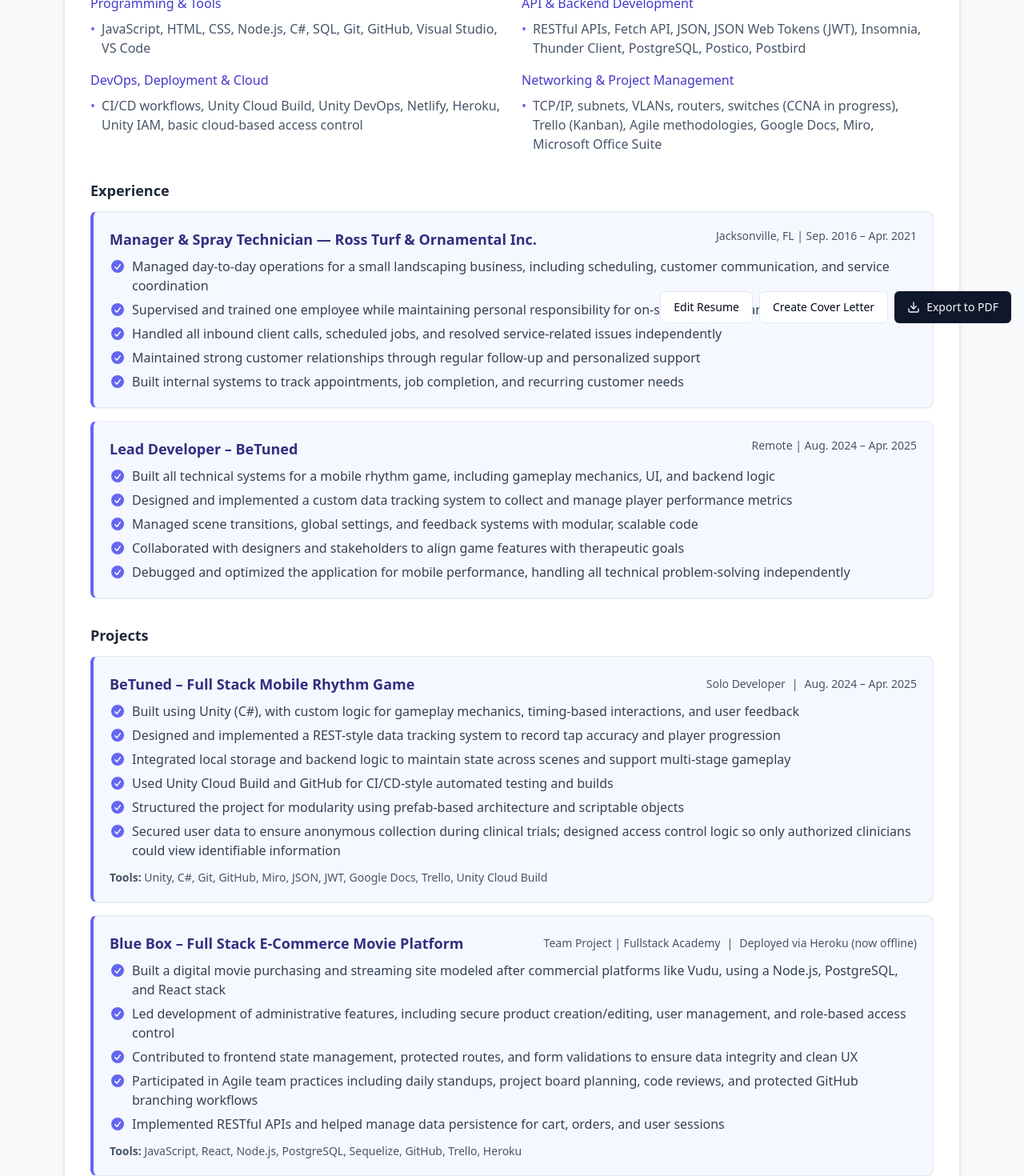
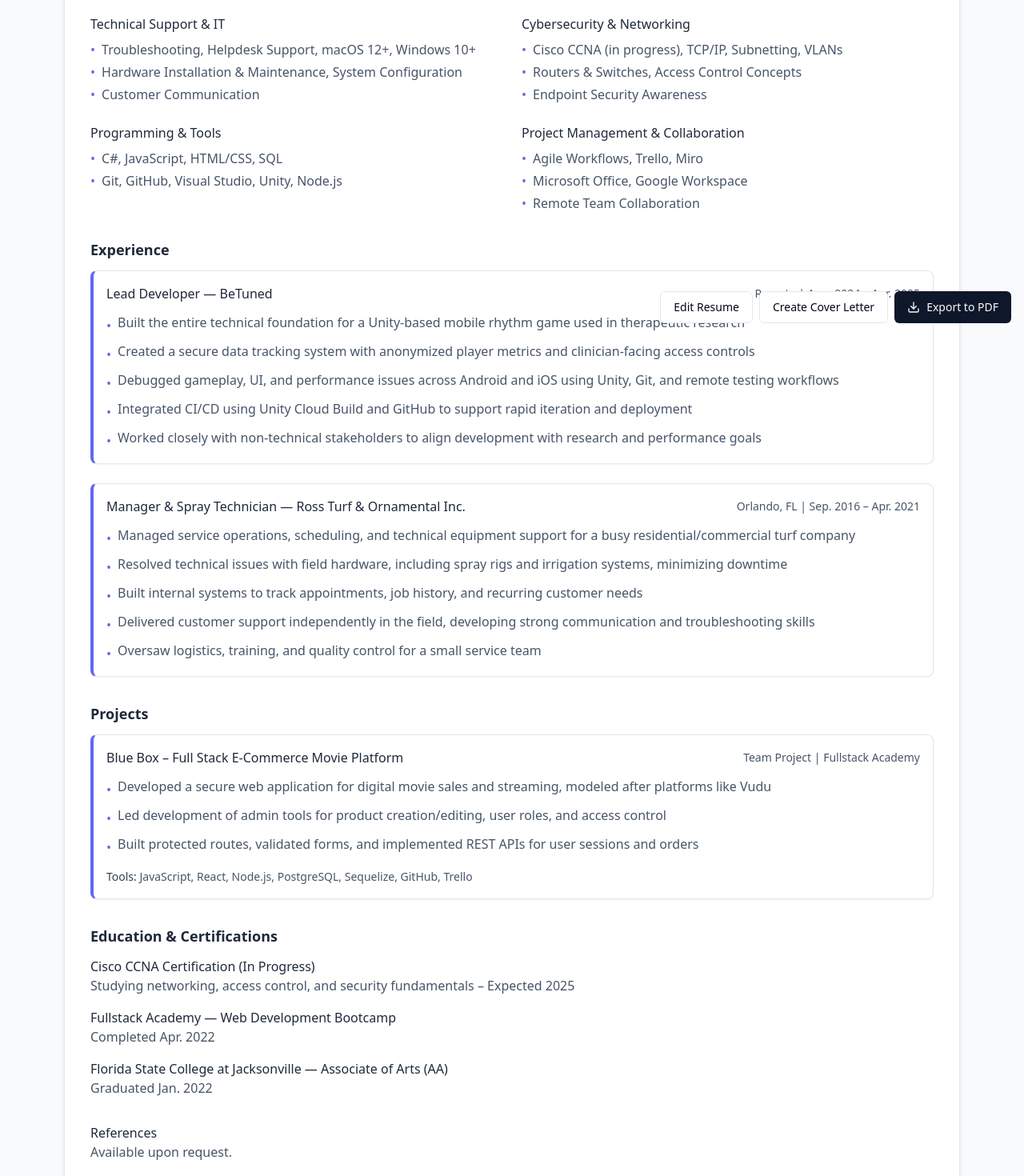
Before and after one commit to Wyattwilson916/untamed-resume-craft, a React (Vite) app: page / in a window 1280 px wide. Shown: the part 380-1850 px from the top of the page at 80% size. Built offline with nearby package versions, Linux system fonts and the light colour scheme.

Commit message:
Update resume and add job title field
Updated the main resume with new content and added a job title field to the cover letter creator.

```diff
--- a/src/components/EducationSection.tsx
+++ b/src/components/EducationSection.tsx
@@ -2,32 +2,27 @@
 const EducationSection = () => {
   return (
     <section className="mb-8">
-      <h2 className="text-lg font-semibold text-slate-800 mb-3">Education & Certification</h2>
+      <h2 className="text-lg font-semibold text-slate-800 mb-3">Education & Certifications</h2>
 
       <div className="space-y-4">
         <div>
-          <h3 className="font-medium text-slate-800">Cisco CCNA Certification</h3>
-          <p className="text-slate-600">Currently Studying, Expected 2025</p>
+          <h3 className="font-medium text-slate-800">Cisco CCNA Certification (In Progress)</h3>
+          <p className="text-slate-600">Studying networking, access control, and security fundamentals – Expected 2025</p>
         </div>
 
         <div>
-          <h3 className="font-medium text-slate-800">Full Stack Academy — Web Development Bootcamp</h3>
-          <p className="text-slate-600">Completed Feb. 2022</p>
+          <h3 className="font-medium text-slate-800">Fullstack Academy — Web Development Bootcamp</h3>
+          <p className="text-slate-600">Completed Apr. 2022</p>
         </div>
 
         <div>
           <h3 className="font-medium text-slate-800">Florida State College at Jacksonville — Associate of Arts (AA)</h3>
-          <p className="text-slate-600">Earned Jan. 2022</p>
-        </div>
-
-        <div>
-          <h3 className="font-medium text-slate-800">Sandalwood High School — High School Diploma</h3>
-          <p className="text-slate-600">Graduated 2016</p>
+          <p className="text-slate-600">Graduated Jan. 2022</p>
         </div>
 
         <div className="pt-4">
-          <h3 className="font-medium text-slate-800">Referral</h3>
-          <p className="text-slate-600">References available upon request.</p>
+          <h3 className="font-medium text-slate-800">References</h3>
+          <p className="text-slate-600">Available upon request.</p>
         </div>
       </div>
     </section>
--- a/src/components/Header.tsx
+++ b/src/components/Header.tsx
@@ -5,11 +5,11 @@ const Header = () => {
       <div>
         <h1 className="text-3xl md:text-4xl font-bold text-indigo-900">Wyatt Wilson</h1>
         <div className="flex items-center gap-2 mt-1">
-          <h2 className="text-xl font-medium text-indigo-600">Cyber Software Engineer</h2>
+          <h2 className="text-xl font-medium text-indigo-600">Technical Support Specialist | Aspiring Cybersecurity Professional</h2>
         </div>
       </div>
       <div className="flex flex-col items-start md:items-end">
-        <span className="text-slate-600">Jacksonville, FL</span>
+        <span className="text-slate-600">Orlando, FL</span>
         <a href="mailto:wyattwilson916@gmail.com" className="text-slate-600 hover:text-indigo-600 transition-colors">
           wyattwilson916@gmail.com
         </a>
--- /dev/null
+++ b/src/components/NewExperienceSection.tsx
@@ -0,0 +1,71 @@
+import { Card } from "@/components/ui/card";
+
+const NewExperienceSection = () => {
+  return (
+    <section className="mb-8">
+      <h2 className="text-lg font-semibold text-slate-800 mb-3">Experience</h2>
+
+      <div className="space-y-6">
+        <Card className="p-4 border-l-4 border-l-indigo-500">
+          <div className="flex flex-col md:flex-row md:items-center md:justify-between mb-3">
+            <h3 className="font-medium text-slate-800">Lead Developer — BeTuned</h3>
+            <span className="text-slate-600 text-sm">Remote | Aug. 2024 – Apr. 2025</span>
+          </div>
+          <ul className="space-y-2">
+            <li className="text-slate-600 flex items-start">
+              <span className="text-indigo-500 mr-2 mt-1">•</span>
+              <span>Built the entire technical foundation for a Unity-based mobile rhythm game used in therapeutic research</span>
+            </li>
+            <li className="text-slate-600 flex items-start">
+              <span className="text-indigo-500 mr-2 mt-1">•</span>
+              <span>Created a secure data tracking system with anonymized player metrics and clinician-facing access controls</span>
+            </li>
+            <li className="text-slate-600 flex items-start">
+              <span className="text-indigo-500 mr-2 mt-1">•</span>
+              <span>Debugged gameplay, UI, and performance issues across Android and iOS using Unity, Git, and remote testing workflows</span>
+            </li>
+            <li className="text-slate-600 flex items-start">
+              <span className="text-indigo-500 mr-2 mt-1">•</span>
+              <span>Integrated CI/CD using Unity Cloud Build and GitHub to support rapid iteration and deployment</span>
+            </li>
+            <li className="text-slate-600 flex items-start">
+              <span className="text-indigo-500 mr-2 mt-1">•</span>
+              <span>Worked closely with non-technical stakeholders to align development with research and performance goals</span>
+            </li>
+          </ul>
+        </Card>
+
+        <Card className="p-4 border-l-4 border-l-indigo-500">
+          <div className="flex flex-col md:flex-row md:items-center md:justify-between mb-3">
+            <h3 className="font-medium text-slate-800">Manager & Spray Technician — Ross Turf & Ornamental Inc.</h3>
+            <span className="text-slate-600 text-sm">Orlando, FL | Sep. 2016 – Apr. 2021</span>
+          </div>
+          <ul className="space-y-2">
+            <li className="text-slate-600 flex items-start">
+              <span className="text-indigo-500 mr-2 mt-1">•</span>
+              <span>Managed service operations, scheduling, and technical equipment support for a busy residential/commercial turf company</span>
+            </li>
+            <li className="text-slate-600 flex items-start">
+              <span className="text-indigo-500 mr-2 mt-1">•</span>
+              <span>Resolved technical issues with field hardware, including spray rigs and irrigation systems, minimizing downtime</span>
+            </li>
+            <li className="text-slate-600 flex items-start">
+              <span className="text-indigo-500 mr-2 mt-1">•</span>
+              <span>Built internal systems to track appointments, job history, and recurring customer needs</span>
+            </li>
+            <li className="text-slate-600 flex items-start">
+              <span className="text-indigo-500 mr-2 mt-1">•</span>
+              <span>Delivered customer support independently in the field, developing strong communication and troubleshooting skills</span>
+            </li>
+            <li className="text-slate-600 flex items-start">
+              <span className="text-indigo-500 mr-2 mt-1">•</span>
+              <span>Oversaw logistics, training, and quality control for a small service team</span>
+            </li>
+          </ul>
+        </Card>
+      </div>
+    </section>
+  );
+};
+
+export default NewExperienceSection;
--- /dev/null
+++ b/src/components/NewProjectsSection.tsx
@@ -0,0 +1,36 @@
+import { Card } from "@/components/ui/card";
+
+const NewProjectsSection = () => {
+  return (
+    <section className="mb-8">
+      <h2 className="text-lg font-semibold text-slate-800 mb-3">Projects</h2>
+
+      <Card className="p-4 border-l-4 border-l-indigo-500">
+        <div className="flex flex-col md:flex-row md:items-center md:justify-between mb-3">
+          <h3 className="font-medium text-slate-800">Blue Box – Full Stack E-Commerce Movie Platform</h3>
+          <span className="text-slate-600 text-sm">Team Project | Fullstack Academy</span>
+        </div>
+        <ul className="space-y-2 mb-3">
+          <li className="text-slate-600 flex items-start">
+            <span className="text-indigo-500 mr-2 mt-1">•</span>
+            <span>Developed a secure web application for digital movie sales and streaming, modeled after platforms like Vudu</span>
+          </li>
+          <li className="text-slate-600 flex items-start">
+            <span className="text-indigo-500 mr-2 mt-1">•</span>
+            <span>Led development of admin tools for product creation/editing, user roles, and access control</span>
+          </li>
+          <li className="text-slate-600 flex items-start">
+            <span className="text-indigo-500 mr-2 mt-1">•</span>
+            <span>Built protected routes, validated forms, and implemented REST APIs for user sessions and orders</span>
+          </li>
+        </ul>
+        <div>
+          <span className="text-sm font-medium text-slate-700">Tools: </span>
+          <span className="text-sm text-slate-600">JavaScript, React, Node.js, PostgreSQL, Sequelize, GitHub, Trello</span>
+        </div>
+      </Card>
+    </section>
+  );
+};
+
+export default NewProjectsSection;
--- /dev/null
+++ b/src/components/NewSkillsSection.tsx
@@ -0,0 +1,79 @@
+const NewSkillsSection = () => {
+  return (
+    <section className="mb-8">
+      <h2 className="text-lg font-semibold text-slate-800 mb-3">Skills</h2>
+
+      <div className="grid grid-cols-1 md:grid-cols-2 gap-6">
+        <div>
+          <h3 className="font-medium text-slate-800 mb-2">Technical Support & IT</h3>
+          <ul className="space-y-1">
+            <li className="text-slate-600 flex items-start">
+              <span className="text-indigo-500 mr-2">•</span>
+              <span>Troubleshooting, Helpdesk Support, macOS 12+, Windows 10+</span>
+            </li>
+            <li className="text-slate-600 flex items-start">
+              <span className="text-indigo-500 mr-2">•</span>
+              <span>Hardware Installation & Maintenance, System Configuration</span>
+            </li>
+            <li className="text-slate-600 flex items-start">
+              <span className="text-indigo-500 mr-2">•</span>
+              <span>Customer Communication</span>
+            </li>
+          </ul>
+        </div>
+
+        <div>
+          <h3 className="font-medium text-slate-800 mb-2">Cybersecurity & Networking</h3>
+          <ul className="space-y-1">
+            <li className="text-slate-600 flex items-start">
+              <span className="text-indigo-500 mr-2">•</span>
+              <span>Cisco CCNA (in progress), TCP/IP, Subnetting, VLANs</span>
+            </li>
+            <li className="text-slate-600 flex items-start">
+              <span className="text-indigo-500 mr-2">•</span>
+              <span>Routers & Switches, Access Control Concepts</span>
+            </li>
+            <li className="text-slate-600 flex items-start">
+              <span className="text-indigo-500 mr-2">•</span>
+              <span>Endpoint Security Awareness</span>
+            </li>
+          </ul>
+        </div>
+
+        <div>
+          <h3 className="font-medium text-slate-800 mb-2">Programming & Tools</h3>
+          <ul className="space-y-1">
+            <li className="text-slate-600 flex items-start">
+              <span className="text-indigo-500 mr-2">•</span>
+              <span>C#, JavaScript, HTML/CSS, SQL</span>
+            </li>
+            <li className="text-slate-600 flex items-start">
+              <span className="text-indigo-500 mr-2">•</span>
+              <span>Git, GitHub, Visual Studio, Unity, Node.js</span>
+            </li>
+          </ul>
+        </div>
+
+        <div>
+          <h3 className="font-medium text-slate-800 mb-2">Project Management & Collaboration</h3>
+          <ul className="space-y-1">
+            <li className="text-slate-600 flex items-start">
+              <span className="text-indigo-500 mr-2">•</span>
+              <span>Agile Workflows, Trello, Miro</span>
+            </li>
+            <li className="text-slate-600 flex items-start">
+              <span className="text-indigo-500 mr-2">•</span>
+              <span>Microsoft Office, Google Workspace</span>
+            </li>
+            <li className="text-slate-600 flex items-start">
+              <span className="text-indigo-500 mr-2">•</span>
+              <span>Remote Team Collaboration</span>
+            </li>
+          </ul>
+        </div>
+      </div>
+    </section>
+  );
+};
+
+export default NewSkillsSection;
--- a/src/components/SummarySection.tsx
+++ b/src/components/SummarySection.tsx
@@ -4,7 +4,7 @@ const SummarySection = () => {
     <section className="mb-8">
       <h2 className="text-lg font-semibold text-slate-800 mb-2">Professional Summary</h2>
       <p className="text-slate-600 leading-relaxed">
-        Detail-oriented and adaptable developer with experience across the full stack, cloud platforms, and DevOps pipelines. Built all technical systems for a mobile rhythm game used in therapeutic research studies, including gameplay mechanics, UI, backend logic, and anonymized data collection. Strong collaborator with a proven ability to work independently and align software features with broader project goals.
+        Adaptable and hands-on tech specialist with experience in software development, technical support, and system troubleshooting. Built secure, scalable systems for a mobile application used in clinical research, and previously managed customer-facing operations. Currently pursuing CCNA certification to deepen expertise in networking and cybersecurity. Eager to grow into an entry-level cybersecurity role through real-world problem-solving and continuous learning.
       </p>
     </section>
   );
--- a/src/pages/CoverLetterTool.tsx
+++ b/src/pages/CoverLetterTool.tsx
@@ -12,8 +12,8 @@ import { ArrowLeft } from "lucide-react";
 const CoverLetterTool = () => {
   // Header data
   const [name] = useState("Wyatt Wilson");
-  const [title] = useState("Technical Support Specialist");
-  const [location, setLocation] = useState("Jacksonville, FL");
+  const [title, setTitle] = useState("Technical Support Specialist");
+  const [location, setLocation] = useState("Orlando, FL");
   const [email, setEmail] = useState("wyattwilson916@gmail.com");
 
   // Cover letter content
@@ -63,6 +63,16 @@ I'm eager to join a team that values technical depth and user focused support. I
 
           <div className="grid grid-cols-1 lg:grid-cols-2 gap-6">
             <div className="space-y-4">
+              <div>
+                <Label htmlFor="title">Job Title</Label>
+                <Input
+                  id="title"
+                  value={title}
+                  onChange={(e) => setTitle(e.target.value)}
+                  placeholder="Job Title"
+                />
+              </div>
+
               <div className="grid grid-cols-1 md:grid-cols-2 gap-4">
                 <div>
                   <Label htmlFor="location">Location</Label>
--- a/src/pages/Index.tsx
+++ b/src/pages/Index.tsx
@@ -6,9 +6,9 @@ import { Link } from "react-router-dom";
 import { Download } from "lucide-react";
 import Header from "@/components/Header";
 import SummarySection from "@/components/SummarySection";
-import SkillsSection from "@/components/SkillsSection";
-import ExperienceSection from "@/components/ExperienceSection";
-import ProjectsSection from "@/components/ProjectsSection";
+import NewSkillsSection from "@/components/NewSkillsSection";
+import NewExperienceSection from "@/components/NewExperienceSection";
+import NewProjectsSection from "@/components/NewProjectsSection";
 import EducationSection from "@/components/EducationSection";
 
 const Index = () => {
@@ -23,9 +23,9 @@ const Index = () => {
           <Header />
           <Separator className="my-6" />
           <SummarySection />
-          <SkillsSection />
-          <ExperienceSection />
-          <ProjectsSection />
+          <NewSkillsSection />
+          <NewExperienceSection />
+          <NewProjectsSection />
           <EducationSection />
         </Card>
       </div>
```
